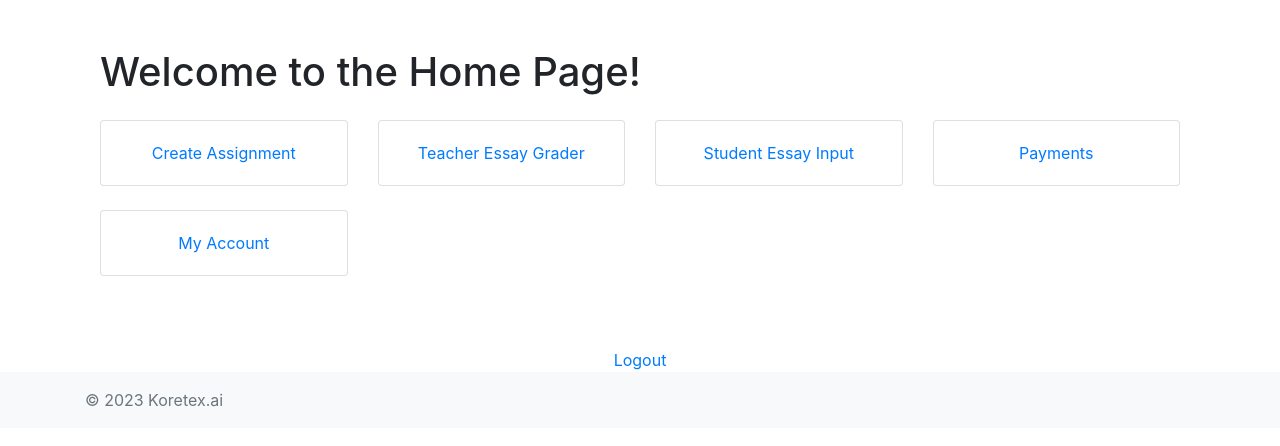
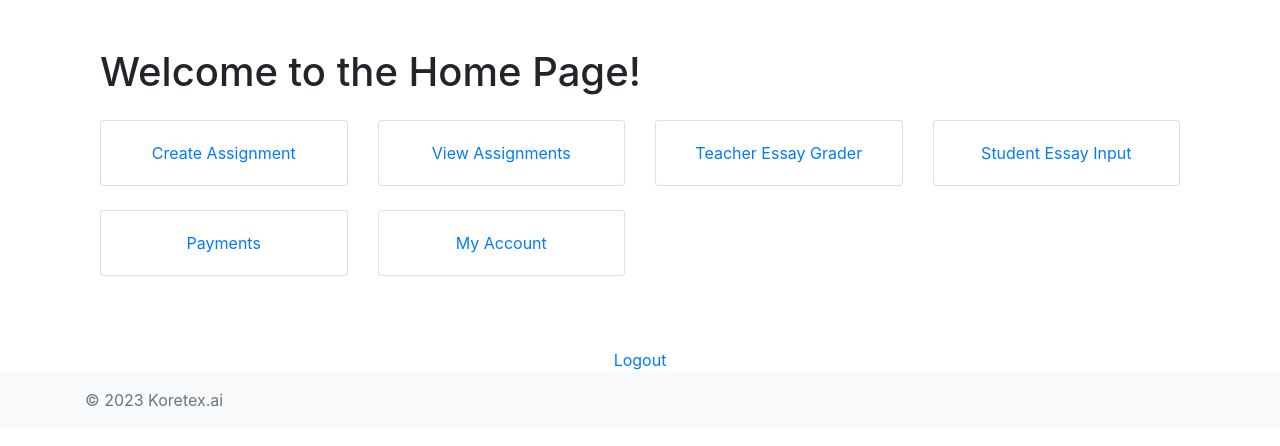
Before and after one commit to moreshk/django-postgres, a Django app: page / in a window 1280 px wide. Shown: the part 76-522 px from the top of the page. Run offline with Django 4.2, Linux system fonts and the light colour scheme; a user stored in the database is signed in; tables that the repository leaves empty hold one stand-in row (values such as "Sample post"); some libraries are stand-ins or nearby versions.

Commit message:
view assignments created by me page for teachers

```diff
--- a/myproject/urls.py
+++ b/myproject/urls.py
@@ -46,7 +46,7 @@ urlpatterns = [
     path('onboarding_first_name/', views.onboarding_first_name, name='onboarding_first_name'),
     path('onboarding_last_name/', views.onboarding_last_name, name='onboarding_last_name'),
     path('onboarding_user_type/', views.onboarding_user_type, name='onboarding_user_type'),
-
+    path('view_assignments/', views.view_assignments, name='view_assignments'),
 
 ]
 
--- a/users/templates/users/home.html
+++ b/users/templates/users/home.html
@@ -25,6 +25,15 @@
         </div>
         {% endif %}
 
+        {% if request.user.user_type == 'TEACHER' %}
+        <div class="col-md-3 mb-4">
+            <div class="card h-100">
+                <div class="card-body text-center">
+                    <a href="{% url 'view_assignments' %}">View Assignments</a>
+                </div>
+            </div>
+        </div>
+        {% endif %}
 
         {% if user_type != 'STUDENT' %}
         <!-- Essay Grader Tile -->
--- a/users/views.py
+++ b/users/views.py
@@ -13,7 +13,7 @@ from django.contrib.auth import logout
 import logging
 from django.contrib import messages
 from django.contrib.auth.decorators import login_required
-# from django.shortcuts import render
+from .models import Assignment
 
 from django.contrib.auth import get_user_model
 from .forms import UserUpdateForm, CustomPasswordChangeForm
@@ -189,3 +189,9 @@ def onboarding_user_type(request):
             request.user.save()
             return redirect('home')
     return render(request, 'users/onboarding_user_type.html', {'form': form})
+
+@login_required
+def view_assignments(request):
+    # Fetch assignments that match the teacher_id of the logged in user
+    assignments = Assignment.objects.filter(teacher_id=request.user.id)
+    return render(request, 'users/view_assignments.html', {'assignments': assignments})
```
Also changed, not shown: users/templates/users/view_assignments.html (added, +40 -0 lines).
